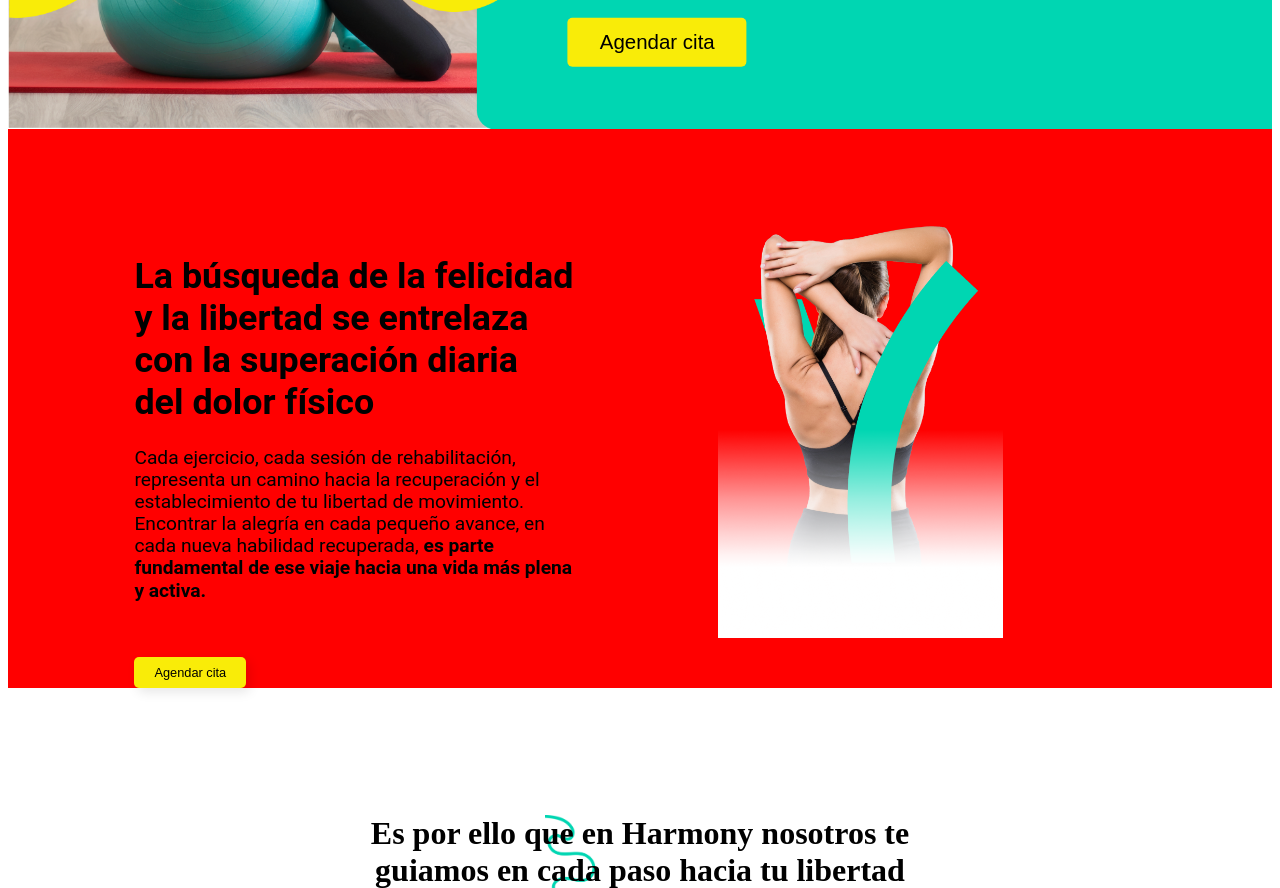
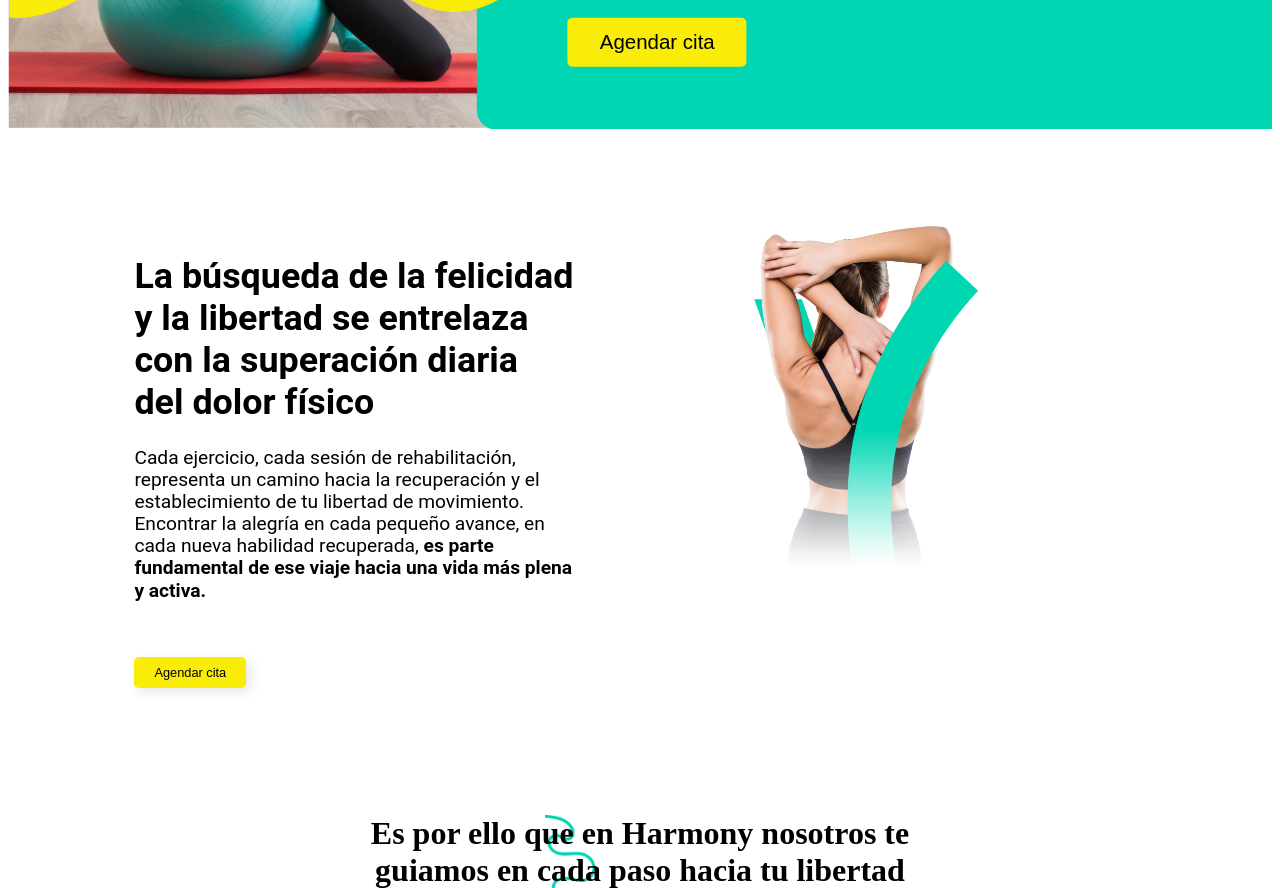
Before and after one commit to SofTest94/harmony-web, a React (Create React App) app: page / in a window 1280 px wide. Shown: the part 600-1488 px from the top of the page. Built offline with nearby package versions, Linux system fonts and the light colour scheme; no server answers; a web font is replaced by a local one.

Commit message:
quite el fondo rojo de section1

```diff
--- a/src/components/organisms/Body.tsx
+++ b/src/components/organisms/Body.tsx
@@ -84,7 +84,7 @@ const Body: React.FC<BodyProps> = ({ selectedBranch }) => {
   );
   return (
     <div style={{ width: '100%' }}>
-      <div id="section1" style={{paddingTop:'3vw', backgroundColor:'red'}}>
+      <div id="section1" style={{paddingTop:'3vw'}}>
         <Section1 />
       </div>
       <div id="section2" style={{paddingTop:'5vw'}}>
```
